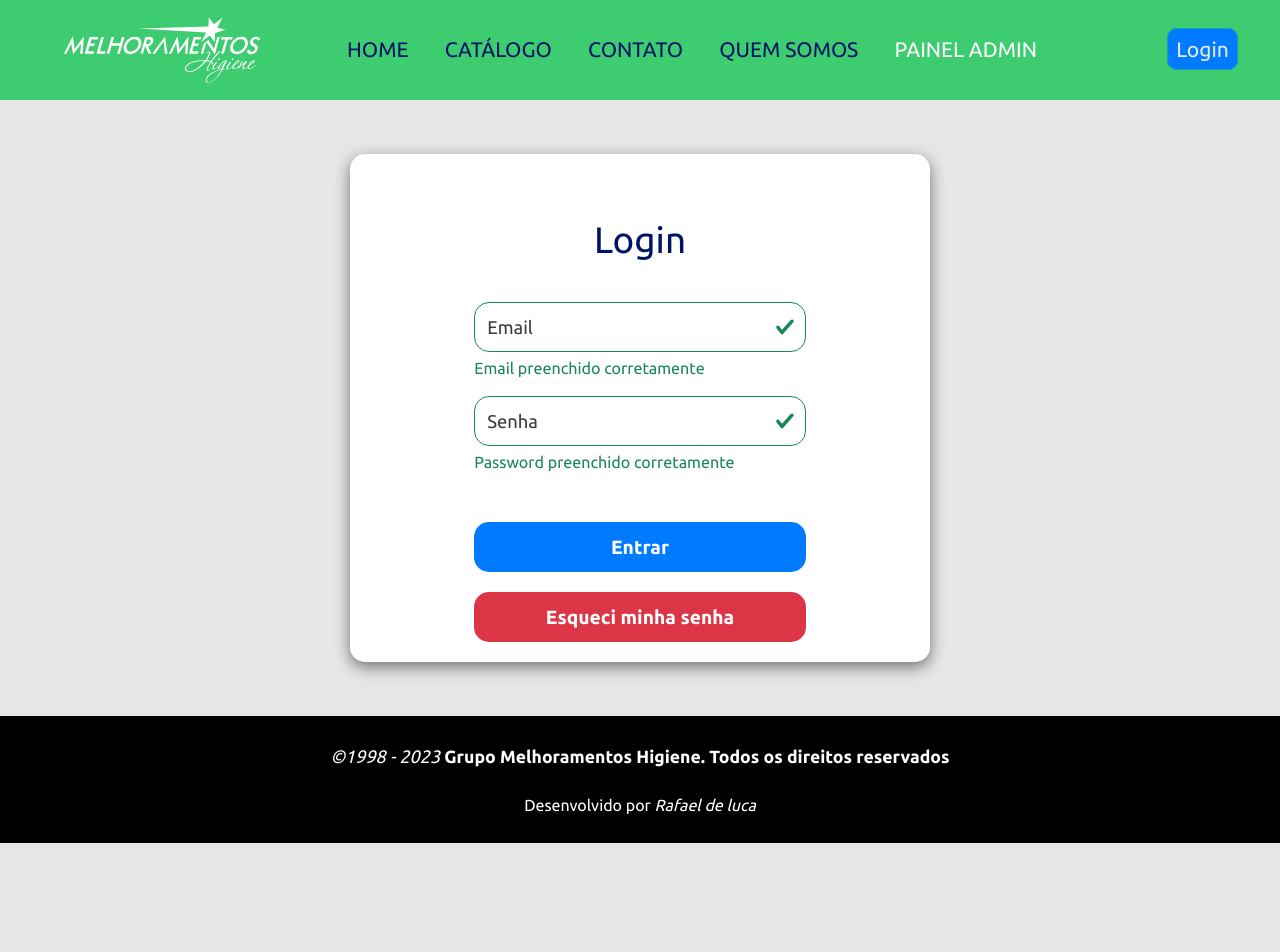
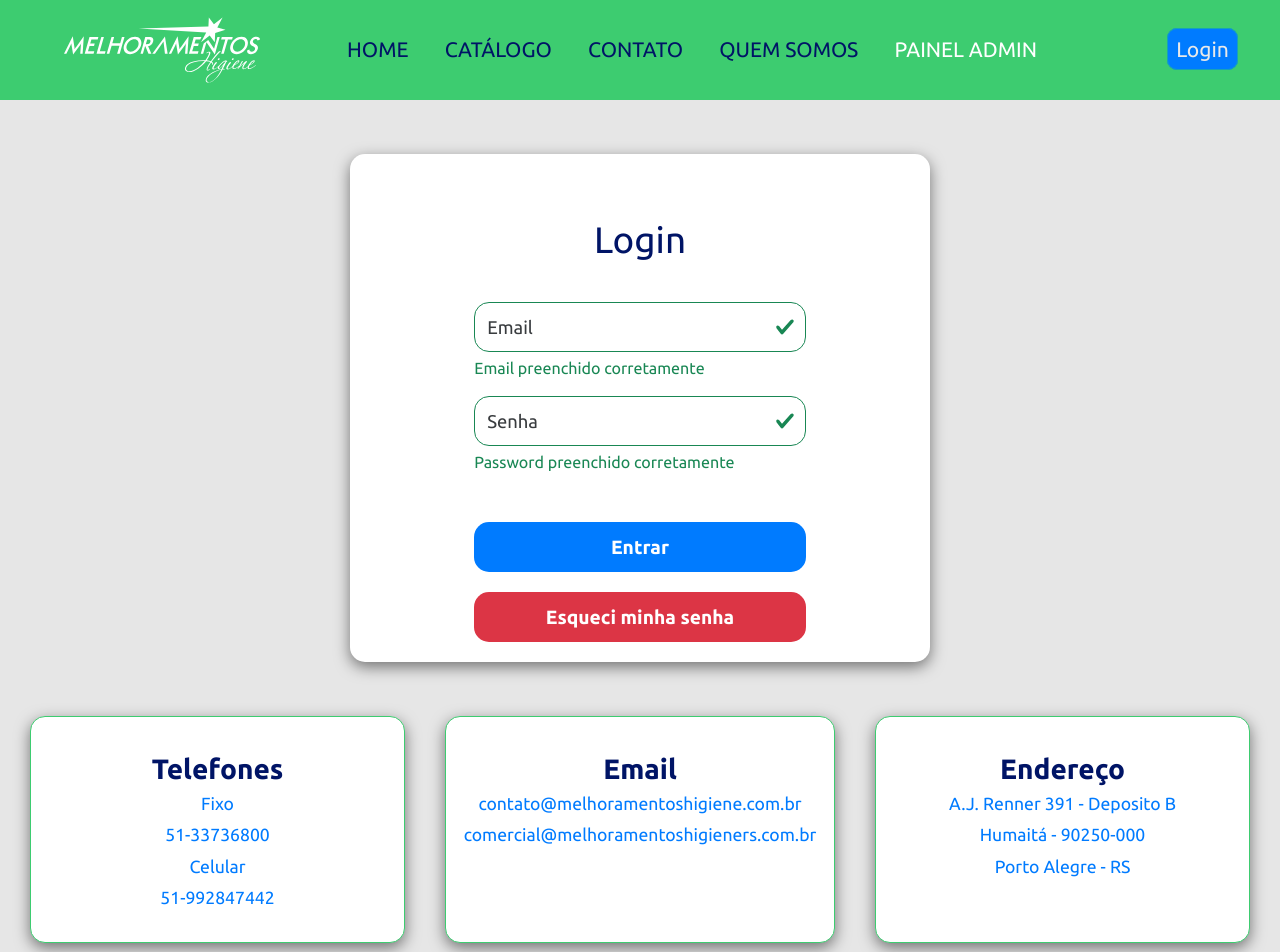
Before and after one commit to rafaelgauderio/typescript-react-elite-products-frontend, a React (Create React App) app: page /admin/autenticar/login in a window 1280 px wide. Shown: the top 952 px of the page. Before the commit the page ends 843 px from the top, so only its background shows below. Built offline with nearby package versions, Linux system fonts and the light colour scheme; no server answers.

Commit message:
card rodape com contatos e endereco

```diff
--- a/src/Rotas.tsx
+++ b/src/Rotas.tsx
@@ -10,6 +10,7 @@ import ProdutoDetalhado from "./paginas/ProdutoDetalhado";
 import Autenticacao from "./paginas/Admin/MenuAdmin/Autenticar";
 import history from "./util/historico";
 import NotFound from "./componentes/NotFound";
+import CardRodape from "./componentes/CardRodape";
 
 function Rotas() {
 
@@ -46,6 +47,7 @@ function Rotas() {
             <NotFound></NotFound>
           </Route>
         </Switch>
+        <CardRodape></CardRodape>
         <Rodape></Rodape>
       </Router>
     </>
--- /dev/null
+++ b/src/componentes/CardRodape/index.tsx
@@ -0,0 +1,41 @@
+import './styles.css';
+
+
+
+function CardRodape() {
+
+    return (
+        <>
+            <div className="rodape-container">
+                <div className="rodape-card">
+                    <div className="rodape-conteudo">
+                        <h4>Telefones</h4>
+                        <p>Fixo</p>
+                        <p>51-33736800</p>
+                        <p>Celular</p>
+                        <p>51-992847442</p>
+                    </div>
+                </div>
+                <div className="rodape-card">
+                    <div className="rodape-conteudo">
+                        <h4>Email</h4>
+                        <p>contato@melhoramentoshigiene.com.br</p>
+                        <p>comercial@melhoramentoshigieners.com.br</p>
+                    </div>
+                </div>
+                <div className="rodape-card">
+                    <div className="rodape-conteudo">
+                        <h4>Endereço</h4>
+                        <p>A.J. Renner 391 - Deposito B</p>
+                        <p>Humaitá - 90250-000</p>
+                        <p>Porto Alegre - RS </p>
+                    </div>
+                </div>
+            </div>
+
+        </>
+    );
+
+}
+
+export default CardRodape;
--- /dev/null
+++ b/src/componentes/CardRodape/styles.css
@@ -0,0 +1,63 @@
+.rodape-container {
+  margin-left: 10px;
+  margin-right: 10px;
+}
+
+.rodape-card {
+  box-shadow: 0px 5px 15px rgba(0, 0, 0, 0.5);
+  background-color: var(--white-color);
+  border-radius: 15px;
+  padding: 10px 0;
+  margin-bottom: 20px;
+  border: 1px solid var(--primary-color);
+}
+
+.rodape-conteudo {
+  display: flex;
+  flex-direction: column;
+  justify-content: center;
+  align-items: center;
+  padding: 0;
+}
+
+.rodape-conteudo p {
+  padding: 0;
+  margin: 0;
+  color: var(--blue-light);
+}
+
+.rodape-conteudo p:last-of-type {
+  padding-bottom: 20px;
+}
+
+.rodape-conteudo h4 {
+  font-size: 28px;
+  margin-top: 20px;
+}
+
+@media (min-width: 1200px) {
+  .rodape-container {
+    display: flex;
+    flex-direction: row;
+    justify-content: space-between;
+  }
+
+  .rodape-card {
+    min-width: 350px;
+    width: 100%;
+    margin: 0 20px 30px 20px;
+  }
+
+  .rodape-card:nth-child(2) {
+    min-width: 390px;
+  }
+
+  .rodape-conteudo h4 {
+    padding-top: 5px;
+  }
+
+  .rodape-conteudo p {
+    padding-top: 5px;
+    font-size: 1.1em;
+  }
+}
--- a/src/paginas/Admin/styles.css
+++ b/src/paginas/Admin/styles.css
@@ -36,6 +36,7 @@
     .admin-container {
         display: flex;
         flex-direction: row;
+        margin-bottom: 20px;
     }
 
     .admin-conteudo {
--- /dev/null
+++ b/src/tipos/Permissao.ts
@@ -0,0 +1,5 @@
+export enum Permissao {
+   ADMIN_SISTEMA = "ADMIN_SISTEMA",
+   GERENTE_LOJA = "GERENTE_LOJA",
+   CLIENTE = "_CLIENTE",
+}
--- a/src/util/autenticacao.ts
+++ b/src/util/autenticacao.ts
@@ -2,7 +2,7 @@ import jwtDecode from "jwt-decode";
 
 export type Regra = 'ROLE_ADMIN_SISTEMA' |
     'ROLE_GERENTE_LOJA' |
-    'ROLE_CLIENTE';
+    'ROLE_CLIENTE' | [];
 
 export type DadosTokenJwt = {
     exp: number;
```
